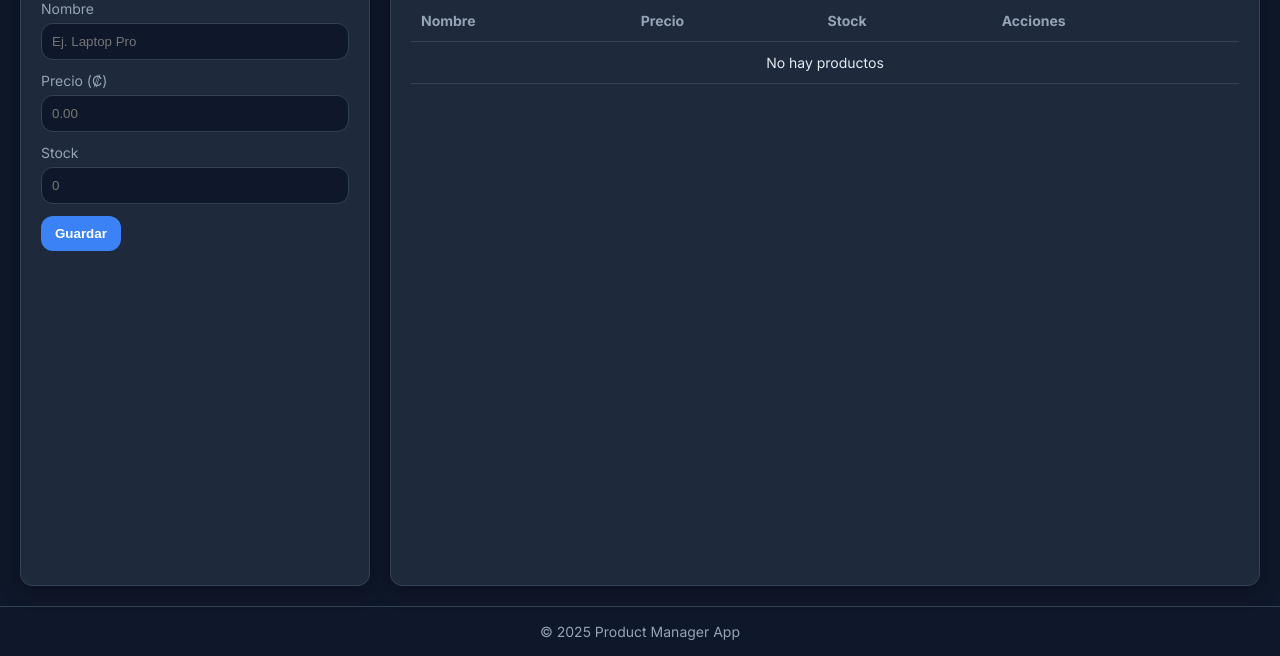
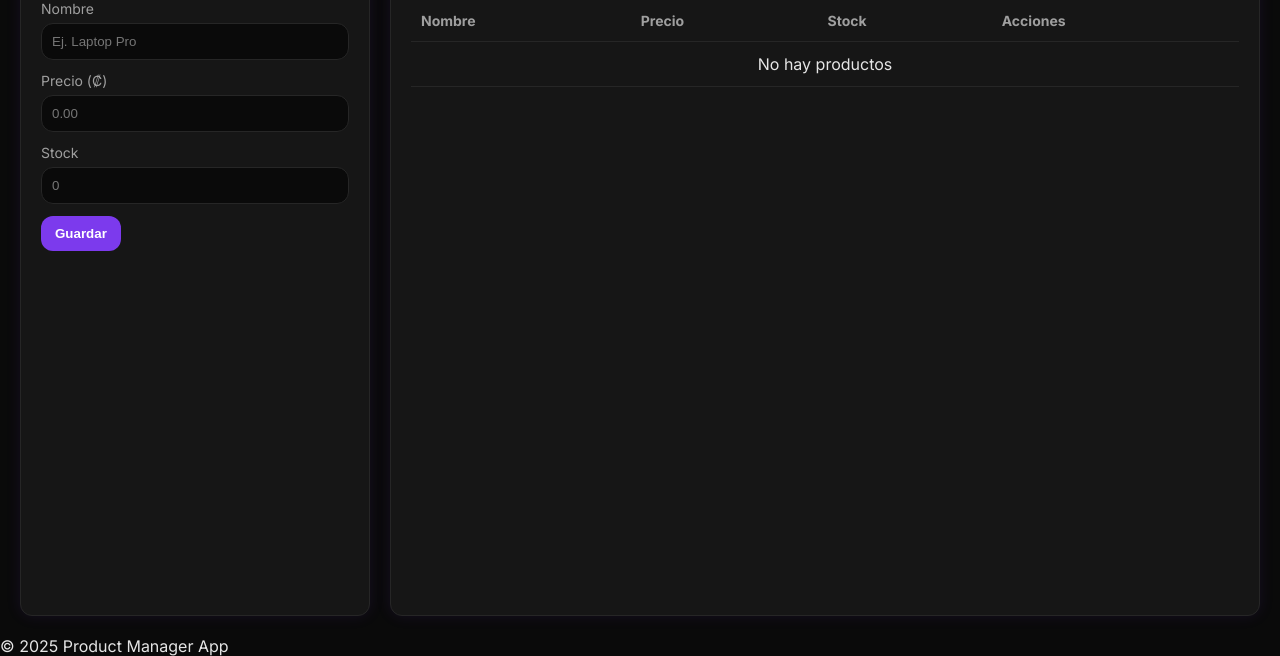
Before and after one commit to T-Luna17/Productos, a website with bundled scripts: page public/pages/index.html in a window 1280 px wide. Shown: the part 144-800 px from the top of the page. Built offline with nearby package versions, Linux system fonts and the light colour scheme; data requests are answered from the project's data file.

Commit message:
Continuacion proyecto

```diff
--- a/public/Estilos/style.css
+++ b/public/Estilos/style.css
@@ -1,17 +1,20 @@
 :root {
-  --bg: #0f172a;
-  --card-bg: #1e293b;
-  --text: #e2e8f0;
-  --muted: #94a3b8;
-  --primary: #3b82f6;
-  --primary-hover: #2563eb;
+  --bg: #0a0a0a; /* Negro más profundo */
+  --card-bg: #161616; /* Paneles oscuros */
+  --text: #e5e5e5; /* Texto claro */
+  --muted: #9f9f9f; /* Texto tenue */
+  --primary: #7c3aed; /* Morado principal */
+  --primary-hover: #6d28d9; /* Morado más oscuro */
   --danger: #ef4444;
   --danger-hover: #dc2626;
-  --secondary: #475569;
-  --secondary-hover: #334155;
-  --border: #334155;
+  --secondary: #2d2d2d;
+  --secondary-hover: #1f1f1f;
+  --border: #262626;
   --radius: 12px;
   --font: 'Inter', sans-serif;
+
+  /* Neón rosa para efectos */
+  --neon-pink: #ff2b91;
 }
 
 * {
@@ -58,9 +61,15 @@ body {
   padding: 8px 14px;
   border-radius: var(--radius);
   border: 1px solid var(--border);
-  background: #0f172a;
+  background: #0a0a0a;
   color: var(--text);
   outline: none;
+  transition: 0.3s ease;
+}
+
+.header-right input:focus {
+  border-color: var(--neon-pink);
+  box-shadow: 0 0 12px var(--neon-pink);
 }
 
 /* Main layout */
@@ -84,7 +93,7 @@ body {
   border-radius: var(--radius);
   padding: 20px;
   border: 1px solid var(--border);
-  box-shadow: 0 6px 20px rgba(0, 0, 0, 0.3);
+  box-shadow: 0 0 15px rgba(124, 58, 237, 0.1); /* Morado suave */
 }
 
 .card h2 {
@@ -110,11 +119,19 @@ body {
   padding: 10px;
   border-radius: var(--radius);
   border: 1px solid var(--border);
-  background: #0f172a;
+  background: #0a0a0a;
   color: var(--text);
   outline: none;
+  transition: 0.3s ease;
 }
 
+/* Efecto neón rosa al focus */
+.field input:focus {
+  border-color: var(--neon-pink);
+  box-shadow: 0 0 10px var(--neon-pink);
+}
+
+/* Botones */
 .actions {
   display: flex;
   gap: 10px;
@@ -127,7 +144,9 @@ body {
   border-radius: var(--radius);
   font-weight: 600;
   cursor: pointer;
-  transition: background 0.2s ease;
+  transition: all 0.3s ease;
+  position: relative;
+  z-index: 1;
 }
 
 .btn.primary {
@@ -137,6 +156,7 @@ body {
 
 .btn.primary:hover {
   background: var(--primary-hover);
+  box-shadow: 0 0 10px var(--neon-pink);
 }
 
 .btn.secondary {
@@ -146,6 +166,7 @@ body {
 
 .btn.secondary:hover {
   background: var(--secondary-hover);
+  box-shadow: 0 0 10px var(--neon-pink);
 }
 
 .btn.danger {
@@ -155,12 +176,14 @@ body {
 
 .btn.danger:hover {
   background: var(--danger-hover);
+  box-shadow: 0 0 10px var(--neon-pink);
 }
 
 .hidden {
   display: none !important;
 }
 
+/* Mensajes */
 .message {
   margin-top: 12px;
   font-size: 14px;
@@ -175,7 +198,7 @@ body {
   color: #ef4444;
 }
 
-/* Table */
+/* Tabla */
 .table-wrapper {
   overflow-x: auto;
 }
@@ -195,20 +218,3 @@ th {
   color: var(--muted);
   font-size: 14px;
 }
-
-td {
-  font-size: 14px;
-}
-
-td button {
-  margin-right: 6px;
-}
-
-/* Footer */
-.footer {
-  text-align: center;
-  padding: 16px;
-  color: var(--muted);
-  font-size: 14px;
-  border-top: 1px solid var(--border);
-}
```
